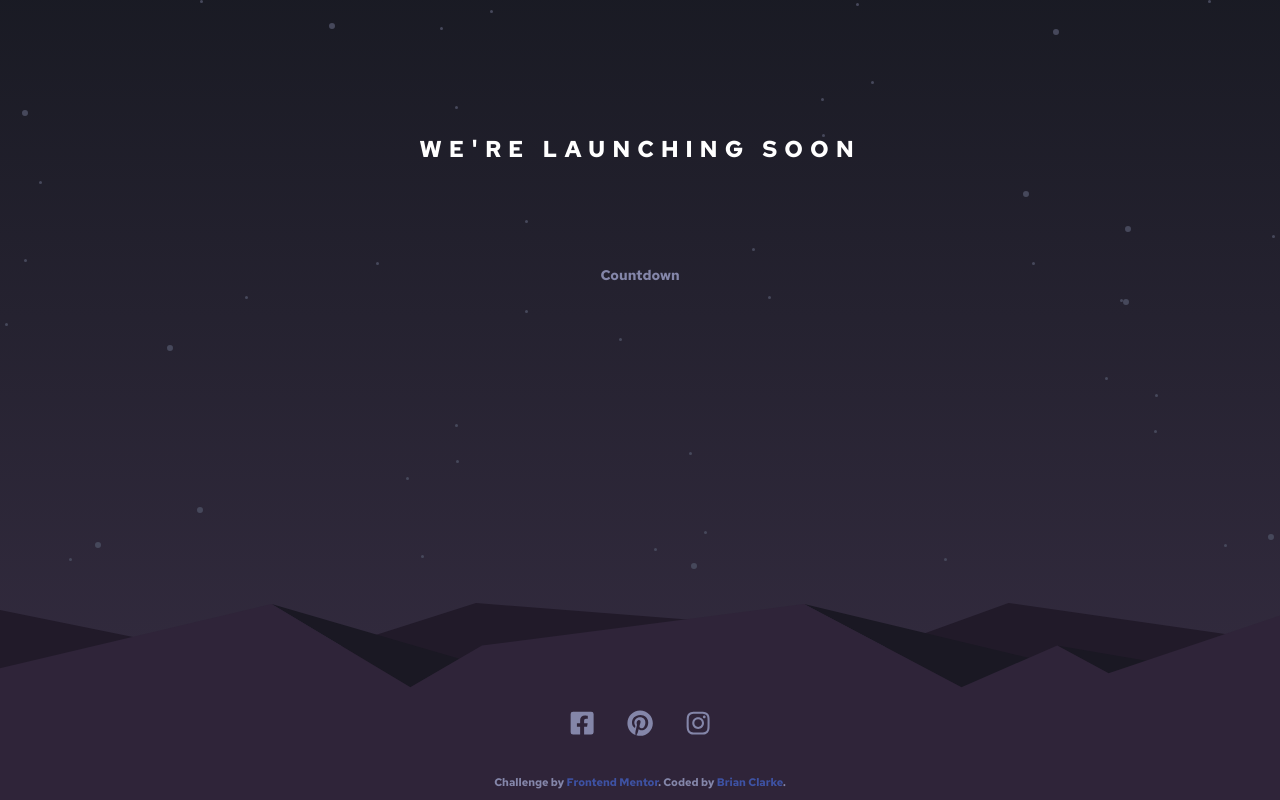
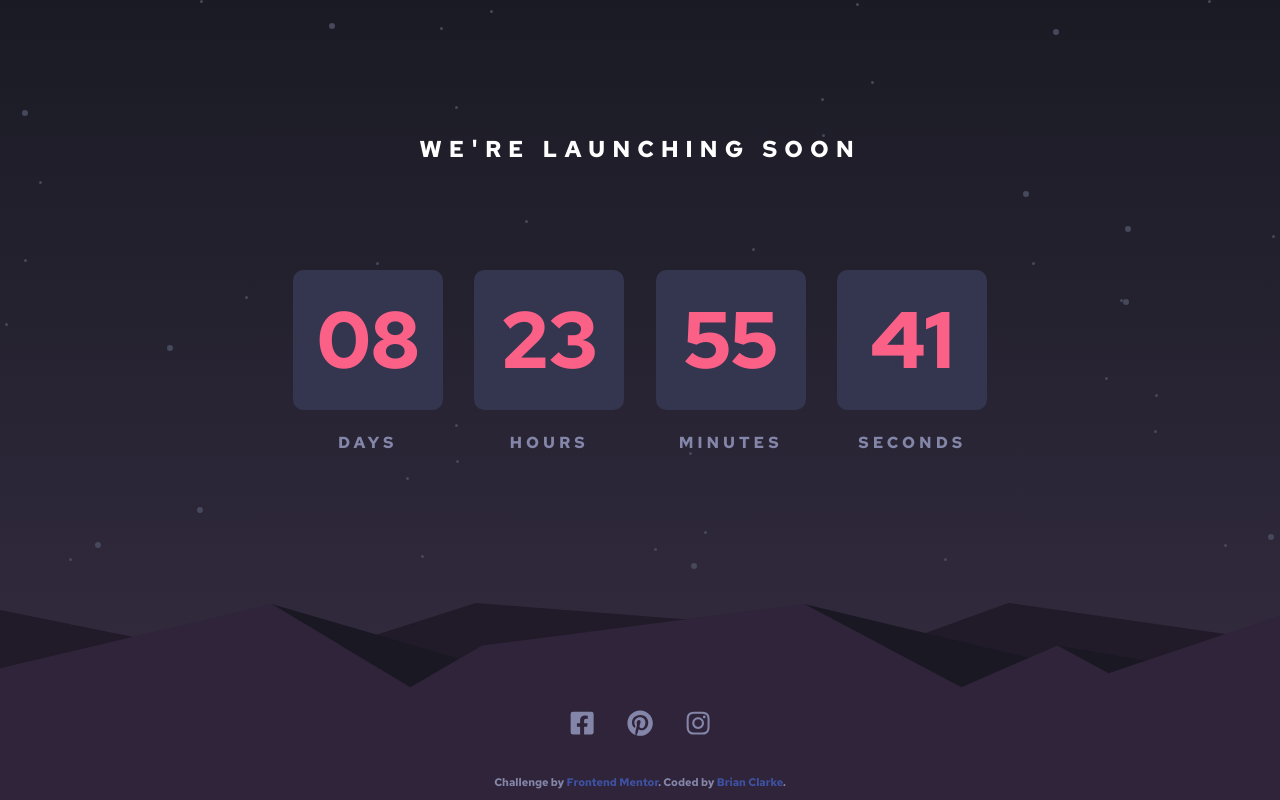
Before and after one commit to clarkeadg/fm-launch-countdown-timer, a React (Vite) app: page / in a window 1280 px wide. Built offline with nearby package versions, Linux system fonts and the light colour scheme.

Commit message:
countdown styles

```diff
--- a/src/components/ComingSoon/ComingSoon.tsx
+++ b/src/components/ComingSoon/ComingSoon.tsx
@@ -7,7 +7,7 @@ const ComingSoon = () => {
   return (
     <div className="coming-soon min-h-full w-full text-center relative pt-[142px] md:pt-[135px] pb-24">
       <div className="px-8">
-        <h1 className="text-[18px] md:text-[23px] font-bold uppercase leading-[1.3] tracking-[6px] md:tracking-[7px] px-5 md:px-0 mb-[50px] md:mb-[100px]">
+        <h1 className="text-[18px] md:text-[23px] font-bold uppercase leading-[1.3] tracking-[6px] md:tracking-[7px] px-5 md:px-0 mb-[50px] md:mb-[105px]">
           We're launching soon
         </h1>
         <Countdown/>
--- a/src/components/Countdown/Countdown.css
+++ b/src/components/Countdown/Countdown.css
@@ -1 +1,2 @@
-.countdown {  }
+.countdown-card { background: var(--color-dark-desaturated-blue); }
+.countdown-number { color: var(--color-soft-red); }
--- a/src/components/Countdown/Countdown.tsx
+++ b/src/components/Countdown/Countdown.tsx
@@ -1,10 +1,14 @@
+import CountdownNumber from './CountdownNumber'
 import './Countdown.css'
 
 const Countdown = () => {
 
   return (
-    <div className="countdown">
-      Countdown
+    <div className="countdown flex justify-center gap-5 md:gap-9">
+      <CountdownNumber title="Days" number={"08"}/>
+      <CountdownNumber title="Hours" number={"23"}/>
+      <CountdownNumber title="Minutes" number={"55"}/>
+      <CountdownNumber title="Seconds" number={"41"}/>
     </div>
   )
 }
--- /dev/null
+++ b/src/components/Countdown/CountdownNumber.tsx
@@ -0,0 +1,23 @@
+interface ICountdownNumber {
+  title:string,
+  number:string
+}
+
+const CountdownNumber = (props:ICountdownNumber) => {
+  const { title, number } = props;
+
+  return (
+    <div className="w-[70px] md:w-[150px]">
+      <div className="countdown-card rounded-xl flex items-center justify-center w-full h-[70px] md:h-[140px] mb-4 md:mb-6">
+        <span className="countdown-number text-[40px] md:text-[80px]">
+          { number }
+        </span>
+      </div>
+      <div className="text-[9px] md:text-[16px] uppercase tracking-[2px] md:tracking-[4px]">
+        { title }
+      </div>
+    </div>
+  )
+}
+
+export default CountdownNumber
```
